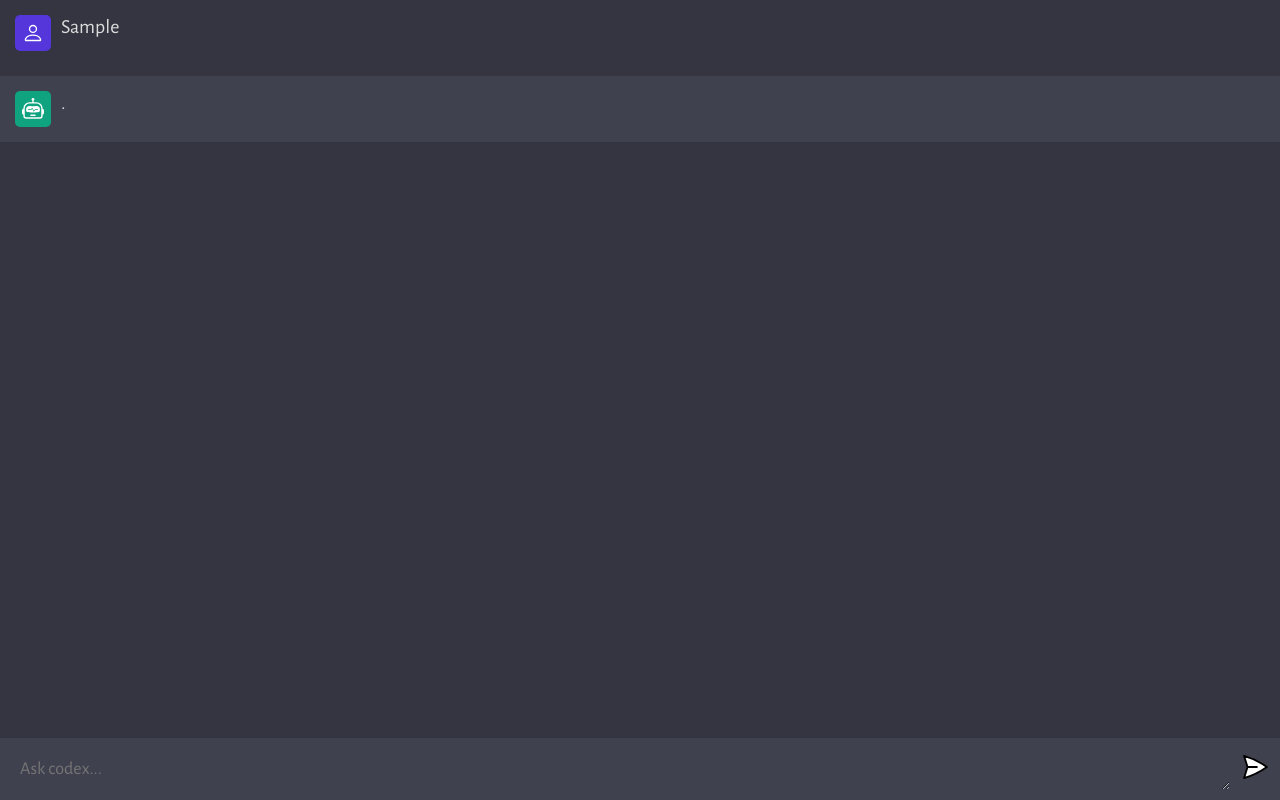
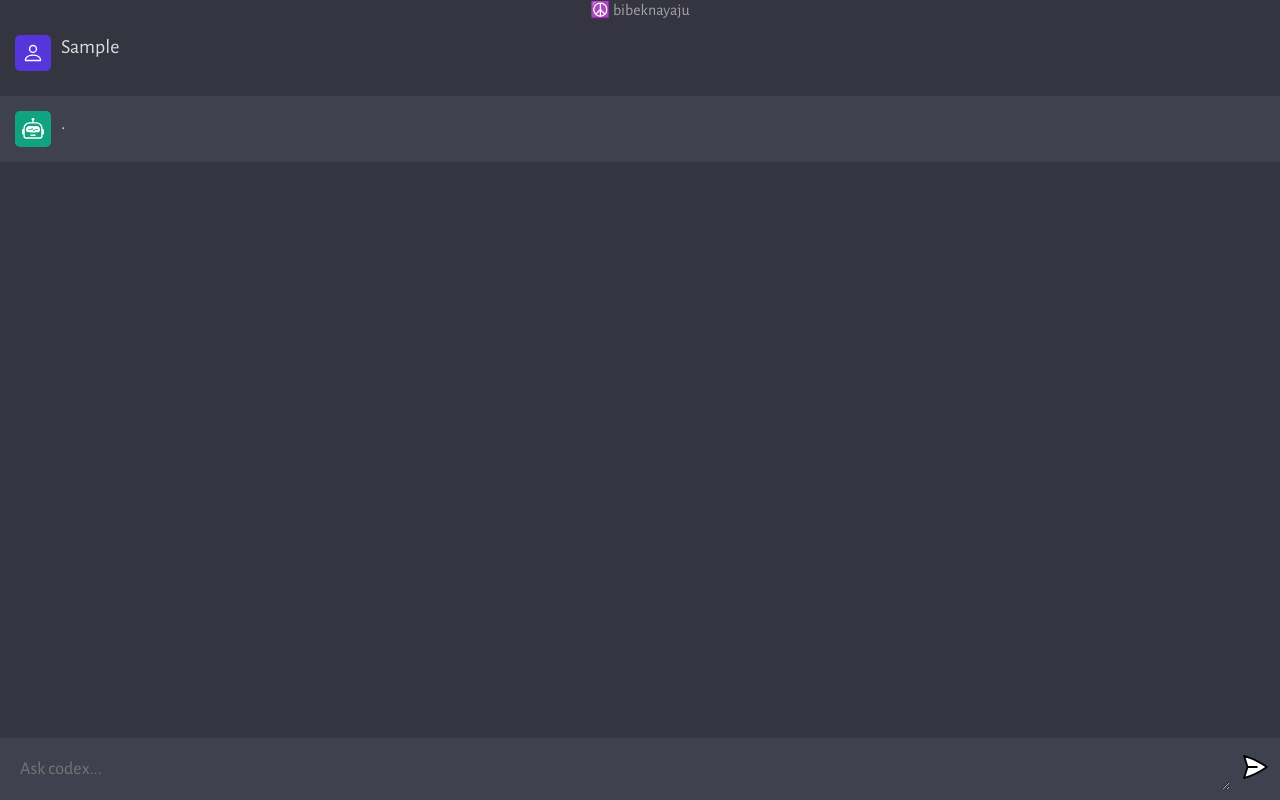
Before and after one commit to bibeknayaju/openai, a website built with Vite: page client/index.html in a window 1280 px wide. Both pictures are taken after typing "Sample" into the empty fields and a click on the button 1255 px from the left and 769 px from the top of the page. Built offline with nearby package versions, Linux system fonts and the light colour scheme; no server answers.

Commit message:
update server link

```diff
--- a/client/index.html
+++ b/client/index.html
@@ -31,12 +31,16 @@
   <meta charset="UTF-8" />
   <link rel="icon" type="image/svg+xml" href="favicon.ico" />
   <meta name="viewport" content="width=device-width, initial-scale=1.0" />
-  <title>Bibek - Your AI</title>
+  <title>Bibek - AI</title>
   <link rel="stylesheet" href="style.css" />
 </head>
 
 <body>
   <div id="app">
+    <div>
+      <a href="https://www.bibeknayaju.com.np" target="_blank"
+        style="text-decoration: none; color:rgb(164, 163, 163); margin: 20px;">☮️ bibeknayaju</a>
+    </div>
     <div id="chat_container"></div>
 
     <form>
--- a/client/script.js
+++ b/client/script.js
@@ -85,7 +85,7 @@ const handleSubmit = async (e) => {
   loader(messageDiv);
 
   // fetch data from server -> bot's response
-  const response = await fetch("http://localhost:5001/", {
+  const response = await fetch("https://openai-uw8q.onrender.com/", {
     method: "POST",
     headers: {
       "Content-Type": "application/json",
```
